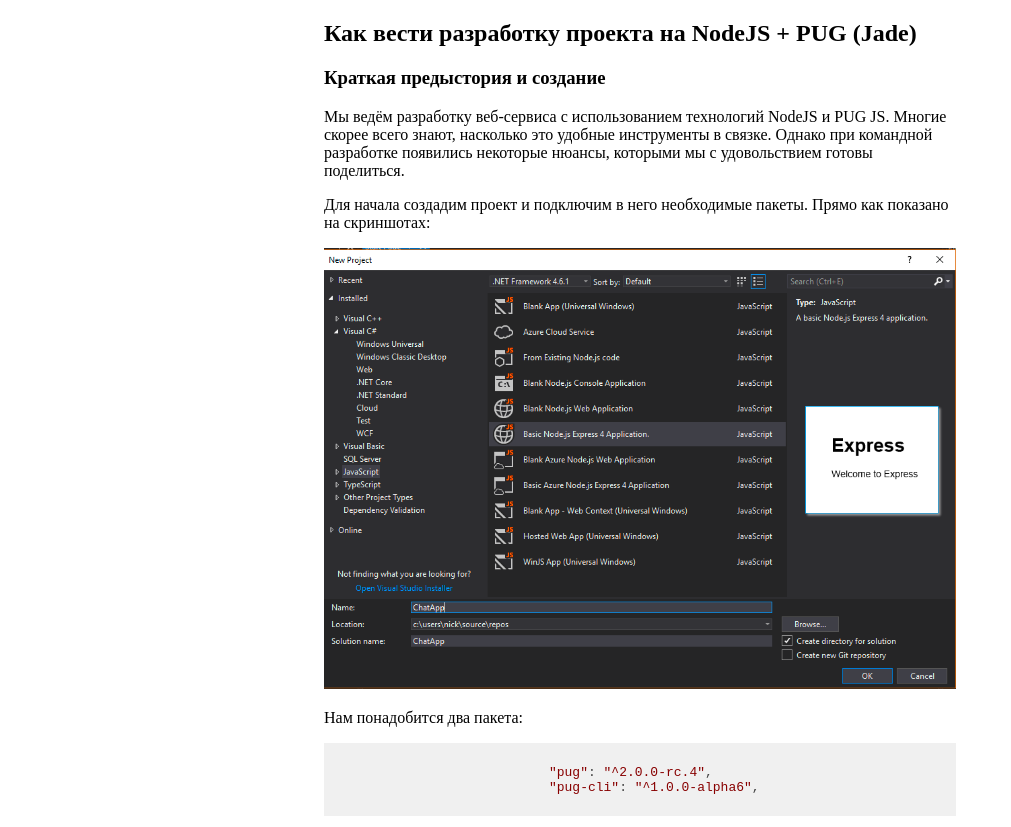
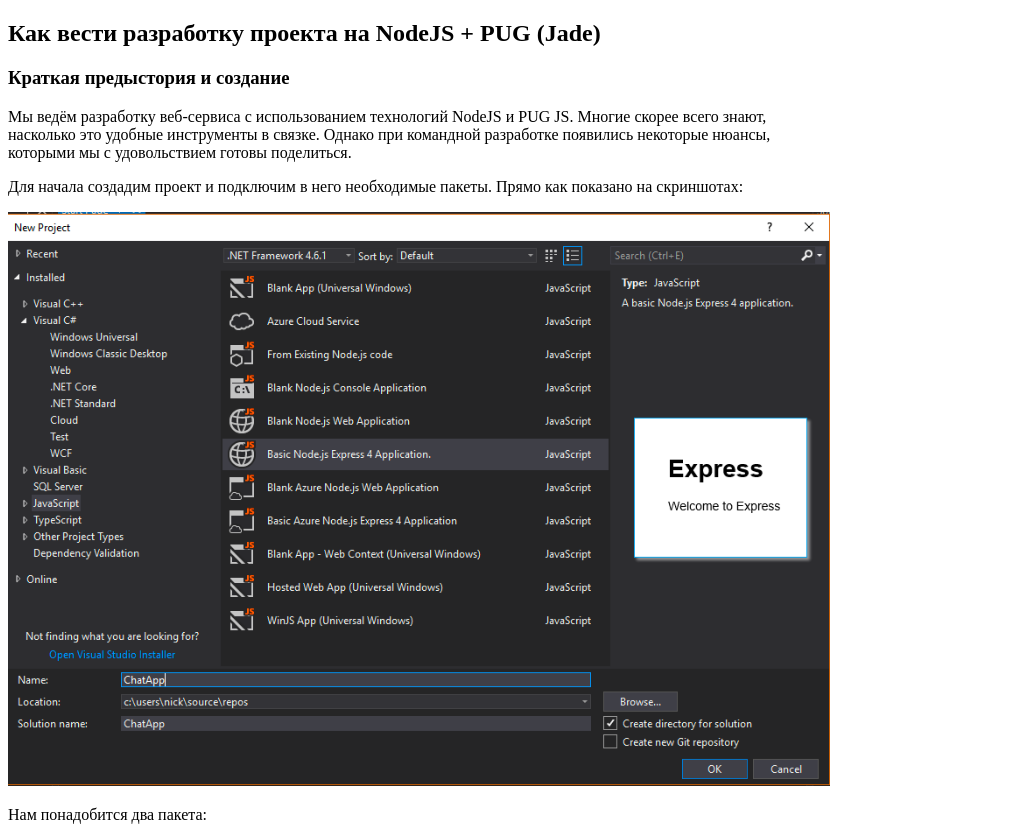
Before and after one commit to NickWatsonMan/nodejsandpugjs.github.io, a plain HTML site: page index.html in a window 1280 px wide. Shown: the top 827 px of the page, without its empty margins (0-1011 px from the left). Drawn offline with Linux system fonts and the light colour scheme.

Commit message:
media zaprosy

```diff
--- a/index.html
+++ b/index.html
@@ -87,11 +87,21 @@
 </html>
 
 <style>
+    @media screen and (min-width: 200px){
         article {
-        width: 50%;
-        margin-left: 25%;
+        width: 100%;
         }
         img {
             width: 100%;
         }
+    }
+    @media  screen and (min-width: 600px) {
+        article {
+        width: 65%;
+      }
+        img {
+            width: 100%;
+        }
+    }
+
 </style>
```
Lines whose indentation alone changed are shown as unchanged.
